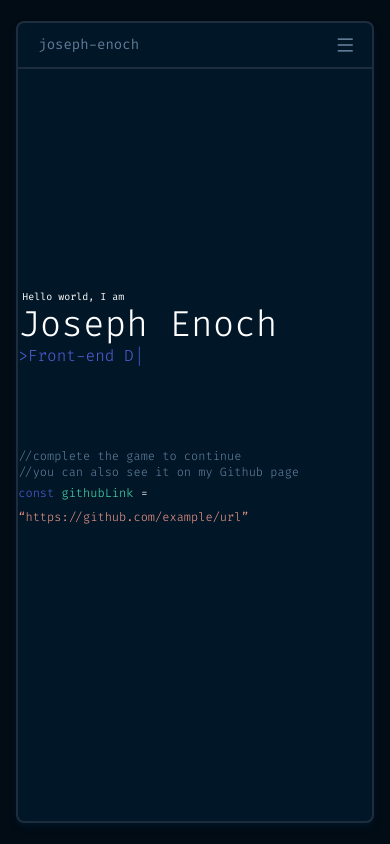
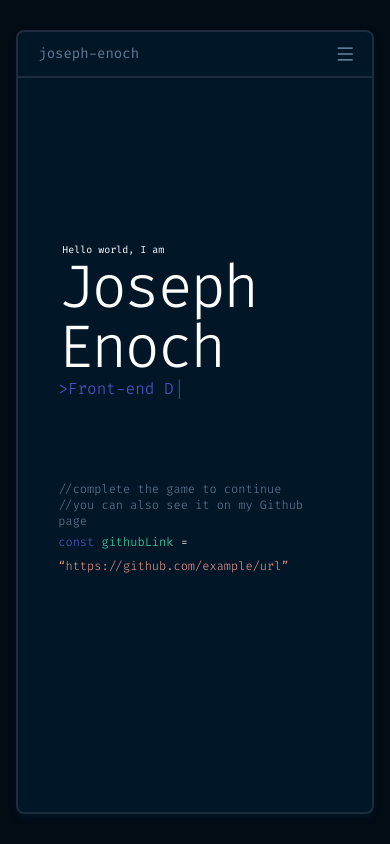
Before and after one commit to Josephenoch/josephenoch, a Next.js app: page / in a window 390 px wide. Built offline with nearby package versions, Linux system fonts and the light colour scheme.

Commit message:
:lipstick: made the mobile layout aesthetic

```diff
--- a/components/Layout.jsx
+++ b/components/Layout.jsx
@@ -29,7 +29,7 @@ export const Layout = ({children}) => {
   ]
   return (
     <div className="bg-primary-dark  w-full h-screen flex justify-center items-center font-headline text-white">
-      <div className="w-11/12 relative bg-primary-lighter rounded-lg overflow-hidden shadow-md shadow-primary-lighter border-lines border-2 h-[95%] lg:h-[90%]">
+      <div className="w-11/12 relative bg-primary-lighter rounded-lg overflow-hidden shadow-md shadow-primary-lighter border-lines border-2 h-[93%] lg:h-[90%]">
         <div className="border-b-2 border-b-lines flex flex-col lg:flex-row">
             <NavBar
               nav={nav}
@@ -39,7 +39,7 @@ export const Layout = ({children}) => {
 
         <div className={`border-t-2 absolute bottom-0 border-t-lines flex w-full ${nav?"opacity-100":"opacity-0 lg:opacity-100"} transition-all ease-in-out duration-1000`}>
           <Link href="" >
-            <a className="text-secondary text-xs inline-block border-r-2 hover:text-white border-r-lines px-2 py-3 hover:border-b-accent border-b-primary-lighter hover:transition-[border] ease-in-out border-b-2">
+            <a className="text-secondary text-xs inline-block border-r-2 hover:text-white border-r-lines px-2 py-3 hover:border-b-accent border-b-primary-lighter hover:transition-[border] ease-in-out border-b-2 pr-10 lg:pr-0">
                 <h1 className=" mt-1">find me on:</h1>
             </a>
           </Link>
--- a/components/NavBar.jsx
+++ b/components/NavBar.jsx
@@ -5,7 +5,7 @@ import React from 'react'
 
 export const NavBar = ({nav, handleNav}) => {
   const styles = {
-      nav :nav?"opacity-100":"h-0 opacity-0 lg:opacity-100 "
+      nav :nav?"opacity-100":"h-0 lg:h-full opacity-0 lg:opacity-100 "
   }
   return (
     <>
@@ -16,7 +16,7 @@ export const NavBar = ({nav, handleNav}) => {
                 {nav?<i className="ri-close-line"></i>:<i className="ri-menu-line"></i>}
             </button>
         </div>
-        <div className={`w-full flex lg:w-[85%] transition-all ease-in-out duration-1000 flex-col lg:flex-row ${styles.nav}`} >
+        <div className={`w-full flex  lg:w-[85%] transition-all ease-in-out duration-1000 flex-col lg:flex-row ${styles.nav}`} >
             <Link href="/">
                 <a className={`lg:border-t-0 border-t-2 border-t-lines text-sm lg:text-xs lg:border-b-2 lg:border-r-2 lg:border-r-lines lg:w-fit lg:block hover:border-b-accent  hover:transition-[border] ease-in-out border-b-primary-lighter hover:text-white px-6 py-4 lg:py-3`}>
                     _hello
--- a/pages/index.jsx
+++ b/pages/index.jsx
@@ -16,11 +16,11 @@ export default function Home() {
 
 
       <div className="flex justify-center items-center h-full">
-        <div className="lg:space-y-2">
+        <div className="lg:space-y-2 px-10 md:px-0">
           <h1 className="text-[10px] lg:text-xs pl-1">Hello world, I am </h1>
-          <h1 className="text-4xl lg:text-6xl font-thin">Joseph Enoch</h1>
+          <h1 className="font-extralight tracking-tighter text-6xl ">Joseph <br className="lg:hidden"/>Enoch</h1>
           <h1 ref={typewriterRef} className="text-md lg:text-2xl font-thin text-secondary-purple flex align-baseline">
-             {">"}{<Typewriter
+             {"> "}{<Typewriter
                 options={{
                   strings: ['Front-end Developer', 'UX Designer', 'Data Science Enthusiast'],
                   autoStart: true,
@@ -43,7 +43,7 @@ export default function Home() {
           style={{
               background:"linear-gradient(135deg, rgba(67, 217, 173,0.7), rgba(23, 85, 83,0.2))"
           }}
-          className=" ml-20 hidden lg:flex w-[30%] h-[70%] opacity-50 shadow-[_116px_85px_66px_-54px_rgba(77,91,206,0.3),_-59px_-99px_81px_-41px_rgba(67,217,173,0.64);] justify-center items-center rounded-md"
+          className=" ml-20 hidden lg:flex w-[30%] h-[80%] opacity-50 shadow-[_116px_85px_66px_-54px_rgba(77,91,206,0.3),_-59px_-99px_81px_-41px_rgba(67,217,173,0.64);] justify-center items-center rounded-md"
         >
           <SnakeGame/>
         </div>
```
